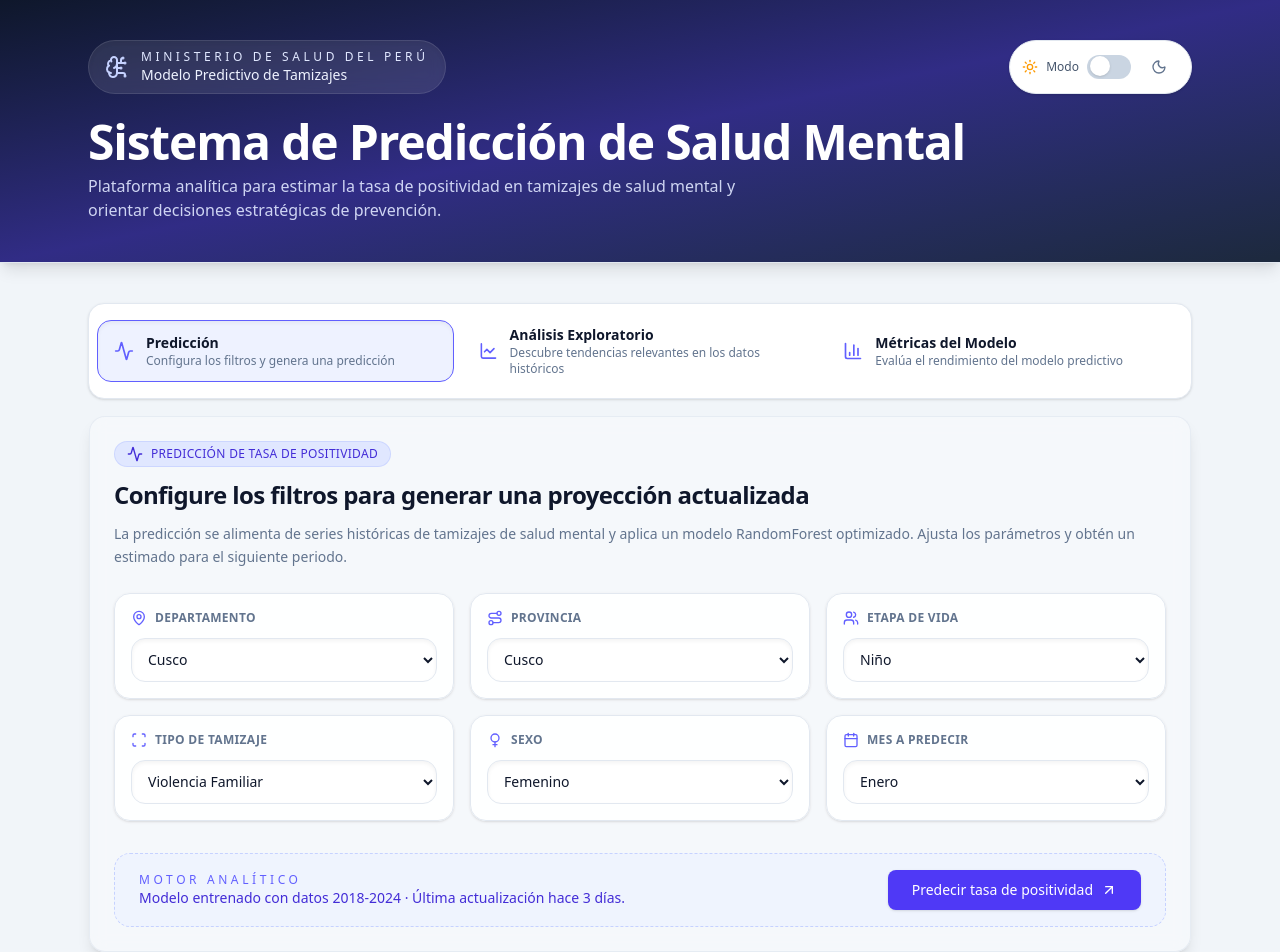
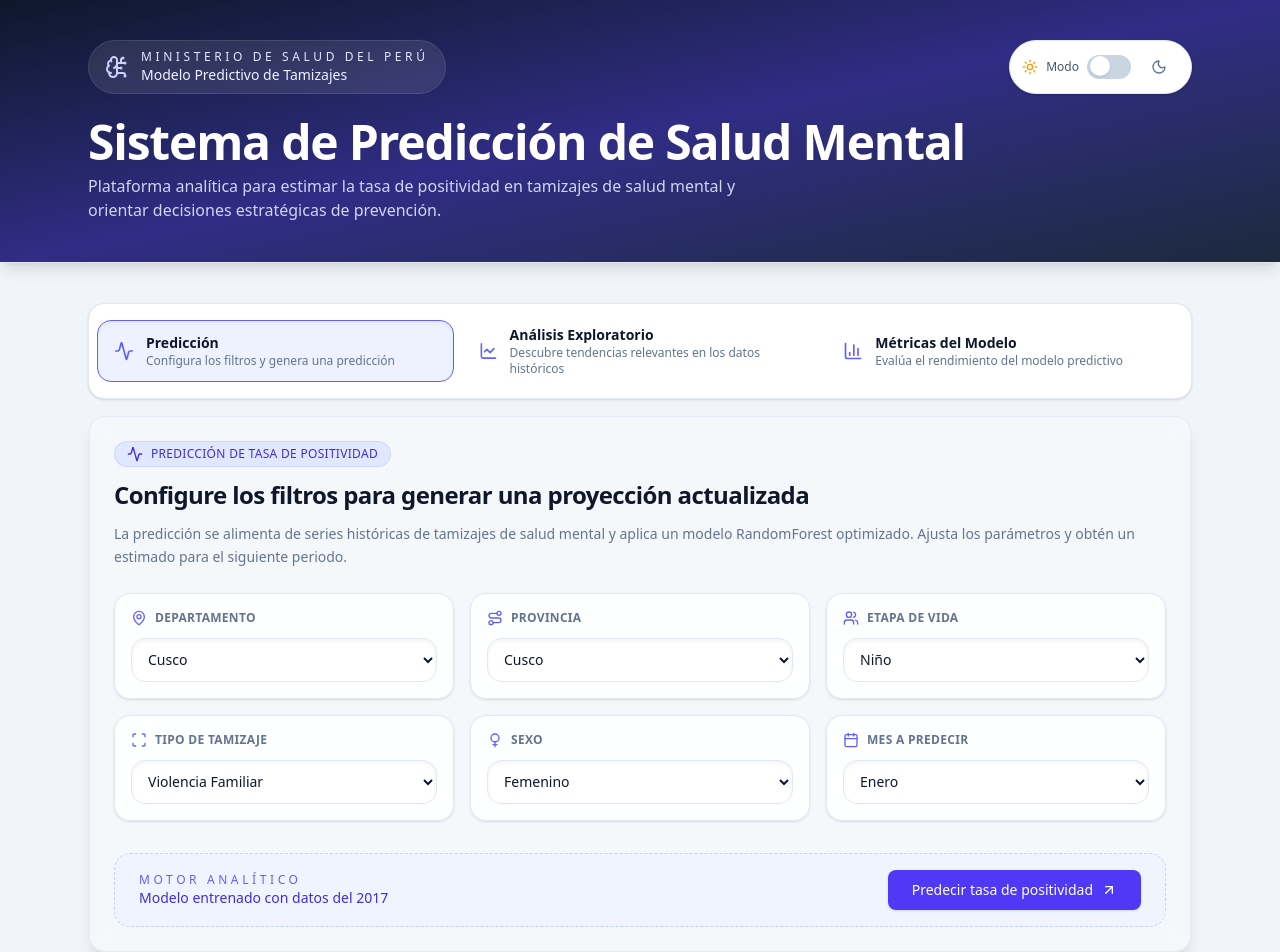
Before and after one commit to uqbl9999/frontend-ml, a React (Vite) app: page / in a window 1280 px wide. Shown: the top 952 px of the page. Built offline with nearby package versions, Linux system fonts and the light colour scheme.

Commit message:
docs(prediction): update model training data range in UI refactor(exploratory): comment out unused card component

```diff
--- a/src/features/exploratory-analysis/components/ExploratoryPanel.tsx
+++ b/src/features/exploratory-analysis/components/ExploratoryPanel.tsx
@@ -26,7 +26,7 @@ export function ExploratoryPanel() {
 
   return (
     <div className="space-y-6">
-      <Card className="border-slate-200/80 bg-slate-50/60 shadow-lg dark:border-slate-800/60 dark:bg-slate-900/60">
+      {/* <Card className="border-slate-200/80 bg-slate-50/60 shadow-lg dark:border-slate-800/60 dark:bg-slate-900/60">
         <CardHeader className="gap-3">
           <Badge variant="default" className="w-fit">
             <TrendingUp className="h-4 w-4" />
@@ -62,7 +62,7 @@ export function ExploratoryPanel() {
             </div>
           ))}
         </CardContent>
-      </Card>
+      </Card> */}
 
       <Card className="border-slate-200 bg-white shadow-md dark:border-slate-800 dark:bg-slate-900">
         <CardHeader className="gap-3">
--- a/src/features/prediction/components/PredictionPanel.tsx
+++ b/src/features/prediction/components/PredictionPanel.tsx
@@ -126,8 +126,7 @@ export function PredictionPanel() {
                   Motor Analítico
                 </span>
                 <p className="text-sm text-indigo-700 dark:text-indigo-200">
-                  Modelo entrenado con datos 2018-2024 · Última actualización hace
-                  3 días.
+                  Modelo entrenado con datos del 2017
                 </p>
               </div>
               <Button type="submit" className="gap-2 px-6">
```
